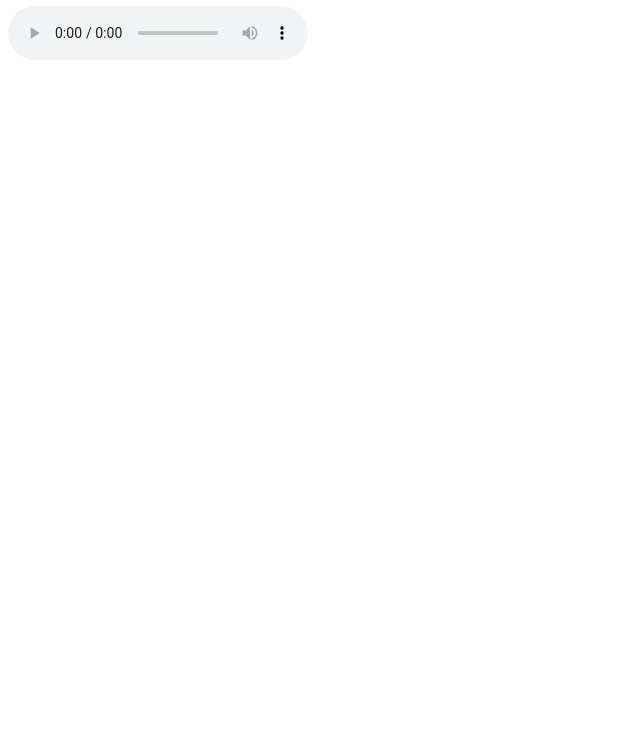
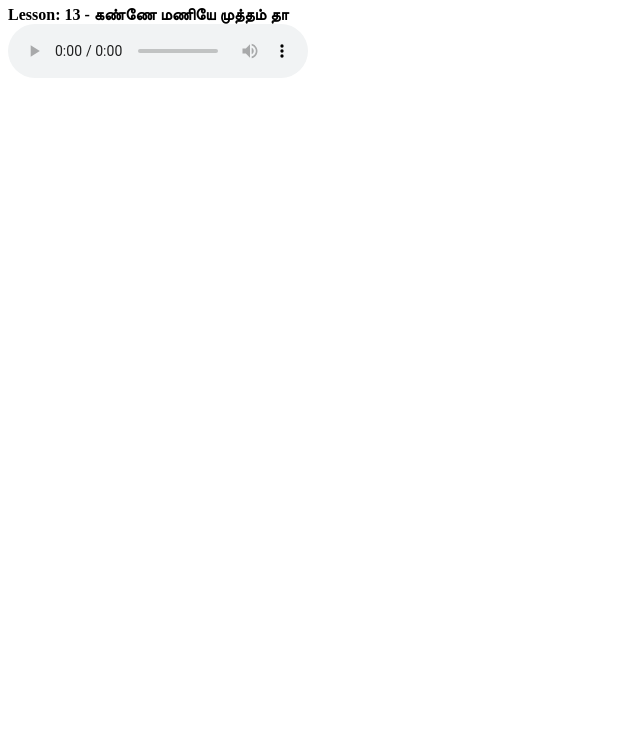
Before and after one commit to CATamilAcademy/CATamilAcademy.github.io, a plain HTML site: page index.html in a window 1280 px wide. Shown: the part 60-800 px from the top of the page, without its empty margins (0-640 px from the left). Drawn offline with Linux system fonts and the light colour scheme.

Commit message:
audio test1

```diff
--- a/index.html
+++ b/index.html
@@ -3,6 +3,11 @@
 <body>
 <h1> CA Tamil Academy Resources </h1>
 
+
+<h4> Lesson: 13 - கண்ணே மணியே முத்தம் தா <BR>
+
 <audio src="audio/KanneManiye.mp3" controls preload></audio>
+
+</h4>
 </body>
 </html>
```
